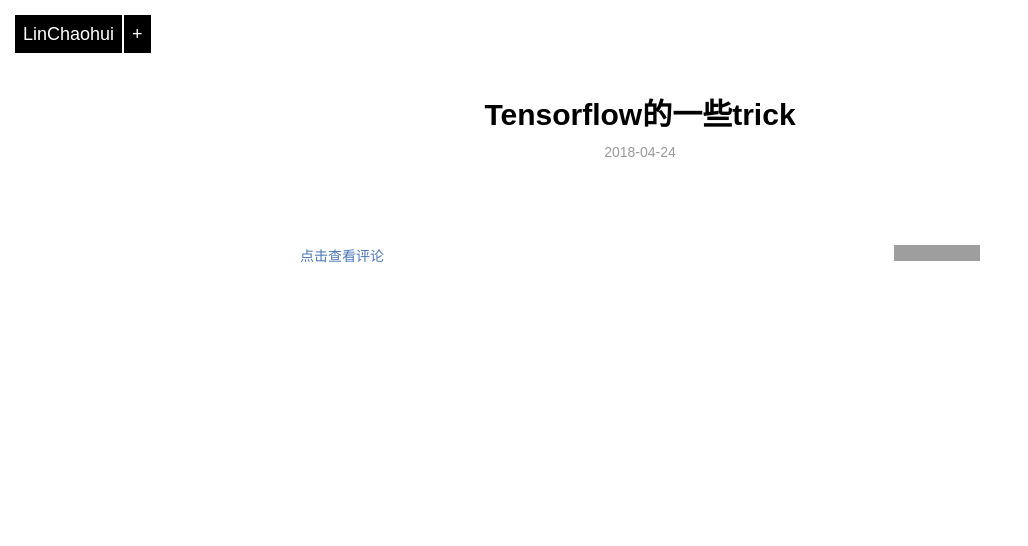
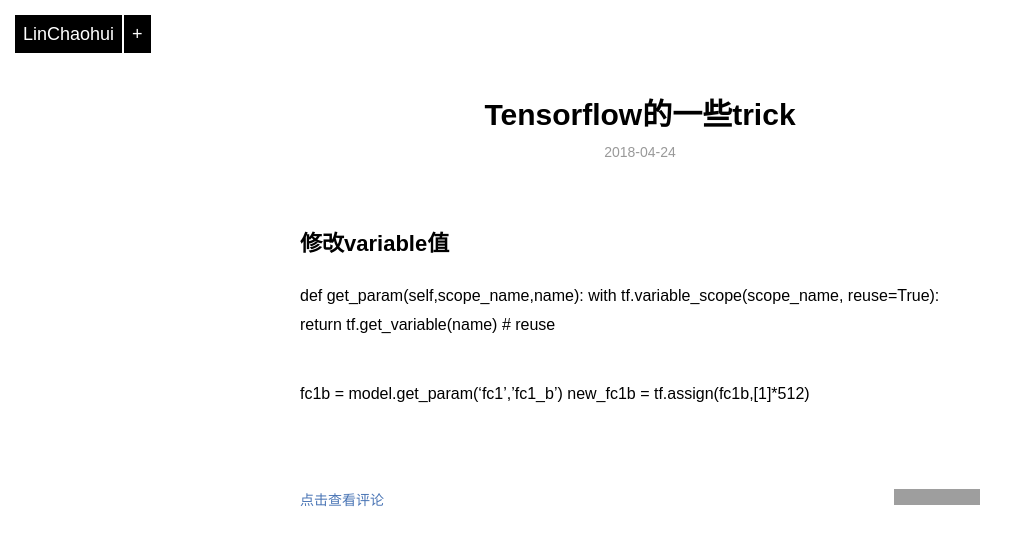
Before and after one commit to chaohui0/chaohui0.github.com, a Jekyll site: the page built from _posts/blog/2018-04-24-tensorflow.md, in a window 1280 px wide. Shown: the top 546 px of the page, without its empty margins (0-1028 px from the left). Built offline with Jekyll 4.4.1, drawn with Linux system fonts in a browser that asks for light colours; grey boxes are pictures that could not be loaded.

Commit message:
Update 2018-04-24-tensorflow.md

```diff
--- a/_posts/blog/2018-04-24-tensorflow.md
+++ b/_posts/blog/2018-04-24-tensorflow.md
@@ -5,6 +5,16 @@ description: Tensorflow
 category: blog
 ---
 
+## 修改variable值
+
+def get_param(self,scope_name,name):
+  with tf.variable_scope(scope_name, reuse=True):
+    return tf.get_variable(name)  # reuse
+
+fc1b = model.get_param('fc1','fc1_b')
+new_fc1b = tf.assign(fc1b,[1]*512)
+
+
 
 
 
```
